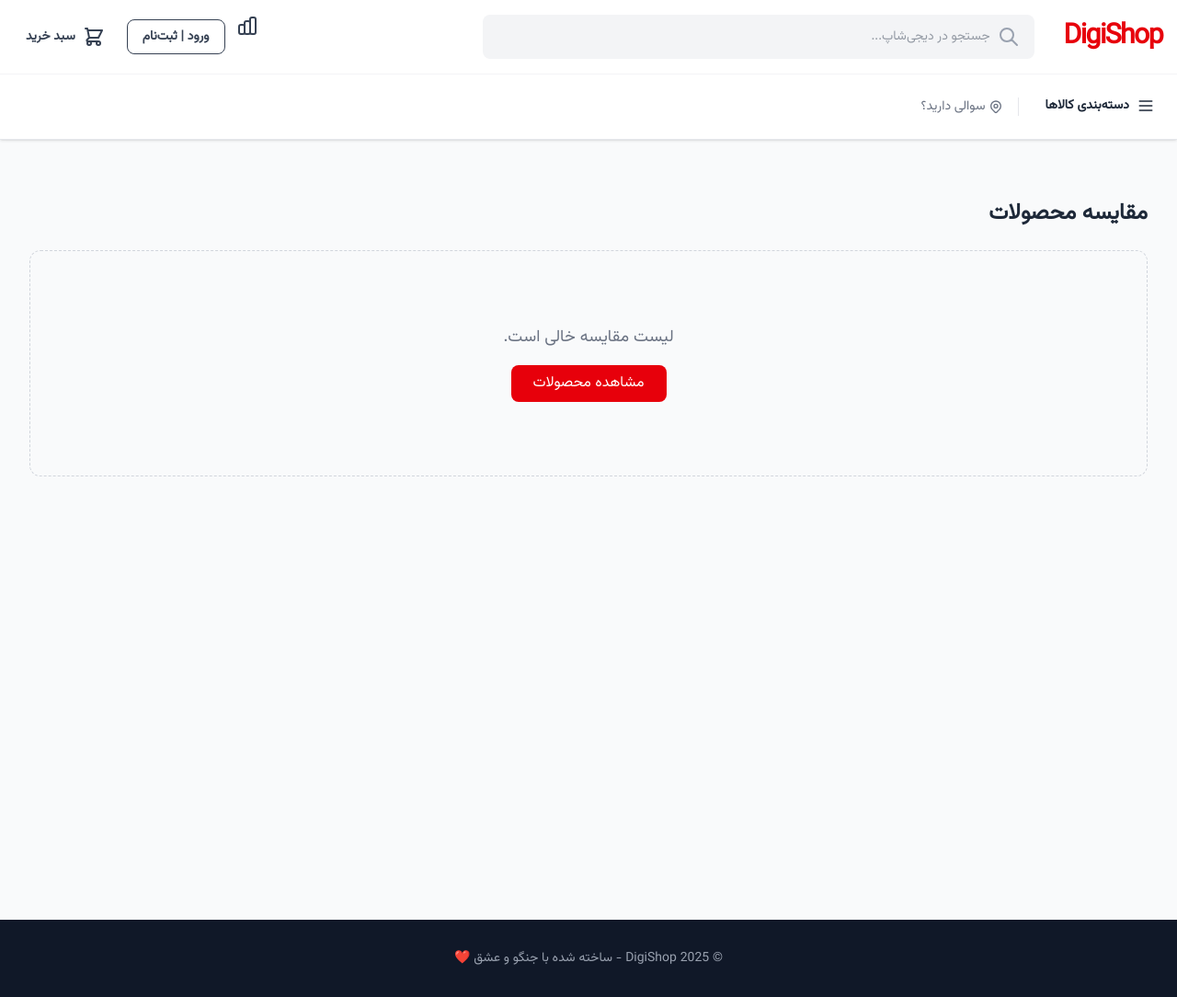
After one commit to m-nazarian/DigiShop-Django-MultiVendor, a Django app: page /products/compare/ in a window 1280 px wide. The commit adds this page. Shown: the whole page at 92% size. Run offline with Django 5.2, Linux system fonts and the light colour scheme; data that the repository does not hold is empty; some libraries are stand-ins or nearby versions.

Commit message:
Creating a product comparison using Alpine.js, HTMX

```diff
--- a/products/admin.py
+++ b/products/admin.py
@@ -25,7 +25,8 @@ class MegaMenuItemInline(admin.TabularInline):
 
 @admin.register(Category)
 class CategoryAdmin(DraggableMPTTAdmin):
-    list_display = ['tree_actions', 'indented_title', 'slug', 'is_active']
+    list_display = ['tree_actions', 'indented_title', 'slug', 'is_comparison_root', 'is_active']
+    list_editable = ['is_comparison_root', 'is_active']
     list_display_links = ['indented_title']
     search_fields = ['name']
     prepopulated_fields = {'slug': ('name',)}
--- a/products/models.py
+++ b/products/models.py
@@ -26,6 +26,12 @@ class Category(MPTTModel):
     icon = models.ImageField(upload_to='categories/icons/', blank=True, null=True, verbose_name='آیکون')
     image = models.ImageField(upload_to='categories/images/', blank=True, null=True, verbose_name='تصویر')
     is_active = models.BooleanField(default=True, verbose_name='فعال')
+
+    is_comparison_root = models.BooleanField(
+        default=False,
+        verbose_name='اجازه مقایسه زیرمجموعه‌ها',
+        help_text="اگر این تیک را بزنید، تمام محصولات موجود در زیرمجموعه‌های این دسته می‌توانند با هم مقایسه شوند. (مثلاً برای دسته 'موبایل' تیک بزنید تا سامسونگ و اپل مقایسه شوند)"
+    )
 
     class MPTTMeta:
         order_insertion_by = ['name']
--- a/products/urls.py
+++ b/products/urls.py
@@ -6,6 +6,10 @@ app_name = 'products'
 urlpatterns = [
     path('api/category-attributes/<int:category_id>/', views.get_category_attributes, name='category_attributes'),
     path('', views.product_list, name='product_list'),
+    path('amazing-offers/', views.amazing_offers, name='amazing_offers'),
+    path('compare/', views.compare_products, name='compare_products'),
+    path('compare/search/', views.search_for_compare, name='search_for_compare'),
+    path('compare/add/<int:product_id>/', views.add_to_compare, name='add_to_compare'),
+    path('compare/remove/<int:product_id>/', views.remove_from_compare, name='remove_from_compare'),
     path('<str:slug>/', views.product_detail, name='product_detail'),
-    path('amazing-offers/', views.amazing_offers, name='amazing_offers'),
 ]
--- a/products/views.py
+++ b/products/views.py
@@ -1,9 +1,12 @@
-from django.http import JsonResponse
+from django.http import JsonResponse, HttpResponse
 from django.contrib.admin.views.decorators import staff_member_required
-from django.shortcuts import get_object_or_404, render
+from django.shortcuts import get_object_or_404, render, redirect
 from .models import ProductAttribute, Category, Product, Brand, AttributeGroup, Review
 from .forms import ReviewForm
+from django.contrib import messages
 from django.db.models import Count, Q
+from django.template.loader import render_to_string
+from django.utils.text import Truncator
 
 
 # --- API مربوط به پنل ادمین ---
@@ -190,3 +193,182 @@ def amazing_offers(request):
         'products': products
     }
     return render(request, 'products/amazing_offers.html', context)
+
+
+# 1. تابع کمکی برای رندر کردن جدول
+def render_compare_table(request):
+    compare_list = request.session.get('compare_list', [])
+    products = Product.objects.filter(id__in=compare_list)
+
+    context = {'products': products}
+
+    if products.exists():
+        reference_category = products.first().category
+        category_family = reference_category.get_ancestors(include_self=True)
+        groups = AttributeGroup.objects.filter(category__in=category_family).prefetch_related('attributes').order_by(
+            'category__level', 'order')
+
+        comparison_data = []
+        for group in groups:
+            group_attrs = []
+            for attr in group.attributes.all():
+                row = {'label': attr.label, 'values': []}
+                has_value = False
+                for product in products:
+                    val = product.specifications.get(attr.key, '-')
+                    row['values'].append(val)
+                    if val != '-': has_value = True
+                if has_value: group_attrs.append(row)
+            if group_attrs: comparison_data.append({'group_name': group.name, 'attributes': group_attrs})
+
+        context['comparison_data'] = comparison_data
+
+    # اگر درخواست HTMX بود، فقط پارشیال جدول رو برگردون
+    return render(request, 'products/partials/compare_table.html', context)
+
+
+# 2. ویوی اصلی صفحه مقایسه
+def compare_products(request):
+    # برای بار اول که صفحه باز میشه، کل قالب رو میفرستیم
+    # اما دیتای جدول رو با همون تابع کمکی میسازیم
+    response = render_compare_table(request)
+
+    compare_list = request.session.get('compare_list', [])
+    products = Product.objects.filter(id__in=compare_list)
+
+    # لاجیک ساخت comparison_data
+    comparison_data = []
+    if products.exists():
+        reference_category = products.first().category
+        category_family = reference_category.get_ancestors(include_self=True)
+        groups = AttributeGroup.objects.filter(category__in=category_family).prefetch_related('attributes')
+
+        for group in groups:
+            group_attrs = []
+            for attr in group.attributes.all():
+                row = {'label': attr.label, 'values': []}
+                has_value = False
+                for product in products:
+                    val = product.specifications.get(attr.key, '-')
+                    row['values'].append(val)
+                    if val != '-': has_value = True
+                if has_value: group_attrs.append(row)
+            if group_attrs: comparison_data.append({'group_name': group.name, 'attributes': group_attrs})
+
+    context = {
+        'products': products,
+        'comparison_data': comparison_data
+    }
+    return render(request, 'products/compare.html', context)
+
+
+# 3. افزودن به مقایسه
+def add_to_compare(request, product_id):
+    product = get_object_or_404(Product, id=product_id)
+    compare_list = request.session.get('compare_list', [])
+
+    msg_text = ""
+
+    short_name = Truncator(product.name).words(6, truncate='...')
+
+    # --- لاجیک بررسی و افزودن ---
+    if product_id not in compare_list:
+        is_compatible = False
+        if not compare_list:
+            is_compatible = True
+        else:
+            first_product = Product.objects.get(id=compare_list[0])
+            if product.category == first_product.category:
+                is_compatible = True
+            else:
+                cat1_ancestors = product.category.get_ancestors(include_self=True)
+                cat2_ancestors = first_product.category.get_ancestors(include_self=True)
+                common_ancestors = set(cat1_ancestors) & set(cat2_ancestors)
+                for ancestor in common_ancestors:
+                    if ancestor.is_comparison_root:
+                        is_compatible = True
+                        break
+
+        if is_compatible:
+            if len(compare_list) < 4:
+                compare_list.append(product_id)
+                request.session['compare_list'] = compare_list
+                # استفاده از نام کوتاه در پیام موفقیت
+                msg_text = f"{short_name} به لیست مقایسه اضافه شد."
+            else:
+                msg_text = "ظرفیت لیست مقایسه پر است."
+        else:
+            msg_text = "این محصول با لیست مقایسه هم‌خوانی ندارد."
+    else:
+        msg_text = f"{short_name} قبلاً در لیست وجود دارد."
+
+    # --- مدیریت پاسخ HTMX ---
+    if request.htmx:
+        if request.headers.get('HX-Target') == 'compare-table-container':
+            table_html = render_compare_table(request).content.decode('utf-8')
+            badge_html = render_to_string('core/includes/compare_badge.html', request=request)
+            return HttpResponse(table_html + badge_html)
+
+        toast_html = render_to_string('core/includes/toast_oob.html', {'message': msg_text}, request=request)
+        badge_html = render_to_string('core/includes/compare_badge.html', request=request)
+
+        return HttpResponse(toast_html + badge_html)
+
+    messages.info(request, msg_text)
+    return redirect('products:product_detail', slug=product.slug)
+
+
+def remove_from_compare(request, product_id):
+    compare_list = request.session.get('compare_list', [])
+    if product_id in compare_list:
+        compare_list.remove(product_id)
+        request.session['compare_list'] = compare_list
+
+    if request.htmx:
+        # وقتی حذف میکنیم، هم جدول باید آپدیت شه، هم بج بالای صفحه
+        table_response = render_compare_table(request)
+        table_html = table_response.content.decode('utf-8')
+
+        # رندر کردن بج جدید
+        badge_html = render_to_string('core/includes/compare_badge.html', request=request)
+
+        # ارسال هر دو با هم
+        return HttpResponse(table_html + badge_html)
+
+    return redirect('products:compare_products')
+
+
+# 5. جستجو برای مقایسه
+def search_for_compare(request):
+    query = request.GET.get('q', '').strip()
+    if not query or len(query) < 2:
+        return HttpResponse('')
+
+    compare_list = request.session.get('compare_list', [])
+
+    products = Product.objects.filter(name__icontains=query, status=Product.Status.PUBLISHED)
+
+    # اگر لیستی وجود دارد، باید فقط محصولات هم‌دسته را بیاوریم
+    if compare_list:
+        first_product = Product.objects.get(id=compare_list[0])
+        # پیدا کردن دسته‌های مجاز (خود دسته + اجدادی که تیک root دارن)
+        valid_categories = [first_product.category]
+        ancestors = first_product.category.get_ancestors(include_self=True)
+
+        # اگر یکی از اجداد root باشه، تمام زیرمجموعه‌های اون جد مجازن
+        root_category = None
+        for anc in ancestors:
+            if anc.is_comparison_root:
+                root_category = anc
+                break
+
+        if root_category:
+            products = products.filter(category__in=root_category.get_descendants(include_self=True))
+        else:
+            # اگر هیچ ریشه‌ای تعریف نشده، فقط دقیقا همون دسته رو بیار
+            products = products.filter(category=first_product.category)
+
+    # حذف محصولاتی که الان تو لیست هستن
+    products = products.exclude(id__in=compare_list)[:5]
+
+    return render(request, 'products/partials/compare_search_results.html', {'products': products})
--- a/templates/base.html
+++ b/templates/base.html
@@ -77,6 +77,9 @@
             </div>
 
             <div class="flex gap-3 items-center">
+
+                {% include 'core/includes/compare_badge.html' %}
+
                 {% if user.is_authenticated %}
                     <div class="relative group" x-data="{ open: false }">
                         <button @click="open = !open" class="flex items-center gap-2 px-3 py-2 border border-gray-200 rounded-lg hover:bg-gray-50 transition">
@@ -98,6 +101,7 @@
                 {% endif %}
 
                 {% include 'orders/includes/cart_dropdown.html' %}
+
             </div>
         </div>
 
@@ -115,5 +119,45 @@
         </div>
     </footer>
 
+<div id="toast-container" class="fixed bottom-5 left-5 z-[9999] space-y-3 flex flex-col items-start pointer-events-none">
+    {% if messages %}
+        {% for message in messages %}
+        <div x-data="{ show: true }"
+             x-init="setTimeout(() => show = false, 4000)"
+             x-show="show"
+             x-transition:enter="transition ease-out duration-300"
+             x-transition:enter-start="opacity-0 translate-y-2"
+             x-transition:enter-end="opacity-100 translate-y-0"
+             x-transition:leave="transition ease-in duration-300"
+             x-transition:leave-start="opacity-100 translate-y-0"
+             x-transition:leave-end="opacity-0 translate-y-2"
+             class="pointer-events-auto flex items-center gap-3 px-4 py-3 rounded-lg shadow-lg border text-sm font-medium
+             {% if message.tags == 'success' %} bg-green-50 text-green-700 border-green-200
+             {% elif message.tags == 'error' %} bg-red-50 text-red-700 border-red-200
+             {% elif message.tags == 'warning' %} bg-yellow-50 text-yellow-700 border-yellow-200
+             {% else %} bg-gray-50 text-gray-700 border-gray-200 {% endif %}">
+
+            {% if message.tags == 'success' %}
+                <svg class="w-5 h-5 text-green-500" fill="none" stroke="currentColor" viewBox="0 0 24 24"><path stroke-linecap="round" stroke-linejoin="round" stroke-width="2" d="M5 13l4 4L19 7"></path></svg>
+            {% elif message.tags == 'error' %}
+                <svg class="w-5 h-5 text-red-500" fill="none" stroke="currentColor" viewBox="0 0 24 24"><path stroke-linecap="round" stroke-linejoin="round" stroke-width="2" d="M6 18L18 6M6 6l12 12"></path></svg>
+            {% else %}
+                <svg class="w-5 h-5 text-yellow-500" fill="none" stroke="currentColor" viewBox="0 0 24 24"><path stroke-linecap="round" stroke-linejoin="round" stroke-width="2" d="M12 9v2m0 4h.01m-6.938 4h13.856c1.54 0 2.502-1.667 1.732-3L13.732 4c-.77-1.333-2.694-1.333-3.464 0L3.34 16c-.77 1.333.192 3 1.732 3z"></path></svg>
+            {% endif %}
+
+            <span>{{ message }}</span>
+
+            <button @click="show = false" class="hover:opacity-70">
+                <svg class="w-4 h-4" fill="none" stroke="currentColor" viewBox="0 0 24 24"><path stroke-linecap="round" stroke-linejoin="round" stroke-width="2" d="M6 18L18 6M6 6l12 12"></path></svg>
+            </button>
+        </div>
+        {% endfor %}
+    {% endif %}
+</div>
+
 </body>
 </html>
+
+
+</body>
+</html>
--- /dev/null
+++ b/templates/core/includes/compare_badge.html
@@ -0,0 +1,11 @@
+<div id="compare-badge" hx-swap-oob="true" class="relative inline-block">
+    <a href="{% url 'products:compare_products' %}" class="relative text-gray-700 hover:text-red-600 transition ml-4" title="مقایسه محصولات">
+        <svg class="w-6 h-6" fill="none" stroke="currentColor" viewBox="0 0 24 24"><path stroke-linecap="round" stroke-linejoin="round" stroke-width="2" d="M9 19v-6a2 2 0 00-2-2H5a2 2 0 00-2 2v6a2 2 0 002 2h2a2 2 0 002-2zm0 0V9a2 2 0 012-2h2a2 2 0 012 2v10m-6 0a2 2 0 002 2h2a2 2 0 002-2m0 0V5a2 2 0 012-2h2a2 2 0 012 2v14a2 2 0 01-2 2h-2a2 2 0 01-2-2z"></path></svg>
+
+        {% if request.session.compare_list %}
+        <span class="absolute -top-2 -right-2 bg-red-600 text-white text-[10px] font-bold w-4 h-4 flex items-center justify-center rounded-full animate-bounce">
+            {{ request.session.compare_list|length }}
+        </span>
+        {% endif %}
+    </a>
+</div>
--- /dev/null
+++ b/templates/products/compare.html
@@ -0,0 +1,55 @@
+{% extends 'base.html' %}
+{% load humanize %}
+
+{% block title %}مقایسه محصولات{% endblock %}
+
+{% block content %}
+<div class="container mx-auto px-4 py-8" x-data="{ showAddModal: false }">
+
+    <div class="flex items-center justify-between mb-6">
+        <h1 class="text-2xl font-bold text-gray-800">مقایسه محصولات</h1>
+        {% if products %}
+        <a href="{% url 'products:product_list' %}" class="text-sm text-blue-500 hover:text-blue-700">بازگشت به لیست</a>
+        {% endif %}
+    </div>
+
+    {% include 'products/partials/compare_table.html' %}
+
+
+    <div x-show="showAddModal"
+         style="display: none;"
+         class="fixed inset-0 z-[1000] flex items-center justify-center px-4"
+         @keydown.escape.window="showAddModal = false">
+
+        <div class="absolute inset-0 bg-black/50 backdrop-blur-sm transition-opacity" @click="showAddModal = false"></div>
+
+        <div class="bg-white rounded-2xl shadow-2xl w-full max-w-lg z-10 overflow-hidden transform transition-all p-6 relative">
+
+            <div class="flex justify-between items-center mb-4">
+                <h3 class="text-lg font-bold text-gray-800">افزودن کالا به مقایسه</h3>
+                <button @click="showAddModal = false" class="text-gray-400 hover:text-gray-600">
+                    <svg class="w-6 h-6" fill="none" stroke="currentColor" viewBox="0 0 24 24"><path stroke-linecap="round" stroke-linejoin="round" stroke-width="2" d="M6 18L18 6M6 6l12 12"></path></svg>
+                </button>
+            </div>
+
+            <div class="relative mb-4">
+                <input type="text"
+                       name="q" x-ref="searchInput"
+                       placeholder="نام کالا را جستجو کنید..."
+                       class="w-full bg-gray-100 border-none rounded-xl px-4 py-3 focus:ring-2 focus:ring-blue-500"
+                       hx-get="{% url 'products:search_for_compare' %}"
+                       hx-trigger="keyup changed delay:500ms"
+                       hx-target="#compare-search-results"
+                       autocomplete="off">
+                <div class="absolute left-3 top-3 text-gray-400">
+                    <svg class="w-5 h-5" fill="none" stroke="currentColor" viewBox="0 0 24 24"><path stroke-linecap="round" stroke-linejoin="round" stroke-width="2" d="M21 21l-6-6m2-5a7 7 0 11-14 0 7 7 0 0114 0z"></path></svg>
+                </div>
+            </div>
+
+            <div id="compare-search-results" class="max-h-[300px] overflow-y-auto custom-scrollbar space-y-2 min-h-[100px]">
+                <p class="text-center text-gray-400 text-sm mt-8">برای پیدا کردن محصول تایپ کنید...</p>
+            </div>
+        </div>
+    </div>
+    </div>
+{% endblock %}
--- /dev/null
+++ b/templates/products/partials/compare_table.html
@@ -0,0 +1,77 @@
+{% load humanize %}
+
+<div id="compare-table-container" class="overflow-x-auto pb-4 custom-scrollbar fade-in">
+    {% if products %}
+    <table class="w-full min-w-[800px] border-collapse text-right">
+        <thead>
+            <tr>
+                <th class="p-4 bg-gray-50 border-b min-w-[200px] sticky right-0 z-10 text-gray-500 font-normal align-middle">
+                    مشخصات کلی
+                </th>
+                {% for product in products %}
+                <th class="p-4 border-b min-w-[250px] align-top bg-white relative group">
+                    <div class="flex flex-col items-center">
+                        <button hx-post="{% url 'products:remove_from_compare' product.id %}"
+                                hx-target="#compare-table-container"
+                                hx-swap="outerHTML"
+                                class="absolute -top-2 -right-2 bg-gray-100 hover:bg-red-100 text-gray-400 hover:text-red-600 rounded-full p-1 transition cursor-pointer z-20">
+                            <svg class="w-4 h-4" fill="none" stroke="currentColor" viewBox="0 0 24 24"><path stroke-linecap="round" stroke-linejoin="round" stroke-width="2" d="M6 18L18 6M6 6l12 12"></path></svg>
+                        </button>
+
+                        <a href="{{ product.get_absolute_url }}" class="block w-32 h-32 mb-3">
+                            <img src="{{ product.image.url }}" class="w-full h-full object-contain mix-blend-multiply" alt="{{ product.name }}">
+                        </a>
+                        <a href="{{ product.get_absolute_url }}" class="text-sm font-bold text-gray-800 hover:text-red-600 text-center line-clamp-2 h-10 mb-2">
+                            {{ product.name }}
+                        </a>
+
+                        {% if product.is_available %}
+                            <div class="text-lg font-bold text-gray-900 mb-2">{{ product.final_price|intcomma }} <span class="text-xs">تومان</span></div>
+                            <button hx-post="{% url 'orders:cart_add' product.id %}" hx-target="#cart-dropdown-container" hx-swap="outerHTML" class="w-full py-2 bg-red-600 text-white text-xs font-bold rounded-lg hover:bg-red-700 transition">
+                                افزودن به سبد
+                            </button>
+                        {% else %}
+                            <div class="text-gray-400 font-bold bg-gray-100 px-3 py-1 rounded text-sm mt-2">ناموجود</div>
+                        {% endif %}
+                    </div>
+                </th>
+                {% endfor %}
+
+                {% if products|length < 4 %}
+                <th class="p-4 border-b min-w-[250px] bg-gray-50/30 align-middle text-center">
+                    <button @click="showAddModal = true; setTimeout(() => $refs.searchInput.focus(), 100)" class="flex flex-col items-center justify-center h-full text-gray-400 hover:text-blue-600 transition cursor-pointer w-full py-10 border-2 border-dashed border-gray-300 hover:border-blue-400 rounded-xl">
+                        <svg class="w-10 h-10 mb-2" fill="none" stroke="currentColor" viewBox="0 0 24 24"><path stroke-linecap="round" stroke-linejoin="round" stroke-width="2" d="M12 4v16m8-8H4"></path></svg>
+                        <span class="text-sm font-bold">افزودن محصول</span>
+                    </button>
+                </th>
+                {% endif %}
+            </tr>
+        </thead>
+
+        <tbody>
+            {% for group in comparison_data %}
+                <tr><td colspan="5" class="bg-gray-100 p-3 font-bold text-gray-700 text-sm border-y border-gray-200">{{ group.group_name }}</td></tr>
+                {% for attr in group.attributes %}
+                <tr class="hover:bg-gray-50 transition">
+                    <td class="p-4 text-sm text-gray-500 border-b font-medium bg-gray-50/30">{{ attr.label }}</td>
+                    {% for val in attr.values %}
+                    <td class="p-4 text-sm text-gray-800 border-b text-center font-medium leading-7">
+                        {% if val == '-' %}<span class="text-gray-300">-</span>
+                        {% elif val == True %}<svg class="w-5 h-5 text-green-500 mx-auto" fill="none" stroke="currentColor" viewBox="0 0 24 24"><path stroke-linecap="round" stroke-linejoin="round" stroke-width="2" d="M5 13l4 4L19 7"></path></svg>
+                        {% elif val == False %}<svg class="w-5 h-5 text-red-500 mx-auto" fill="none" stroke="currentColor" viewBox="0 0 24 24"><path stroke-linecap="round" stroke-linejoin="round" stroke-width="2" d="M6 18L18 6M6 6l12 12"></path></svg>
+                        {% else %}{{ val|linebreaksbr }}{% endif %}
+                    </td>
+                    {% endfor %}
+                    {% if products|length < 4 %}<td class="border-b"></td>{% endif %}
+                </tr>
+                {% endfor %}
+            {% endfor %}
+        </tbody>
+    </table>
+    {% else %}
+    <div class="text-center py-20 bg-gray-50 rounded-xl border border-dashed border-gray-300">
+        <p class="text-gray-500 text-lg mb-4">لیست مقایسه خالی است.</p>
+        <a href="{% url 'products:product_list' %}" class="inline-block bg-red-600 text-white px-6 py-2 rounded-lg hover:bg-red-700 transition">مشاهده محصولات</a>
+    </div>
+    {% endif %}
+</div>
--- a/theme/static/css/dist/styles.css
+++ b/theme/static/css/dist/styles.css
@@ -32,6 +32,7 @@
     --color-green-700: oklch(52.7% 0.154 150.069);
     --color-blue-50: oklch(97% 0.014 254.604);
     --color-blue-100: oklch(93.2% 0.032 255.585);
+    --color-blue-400: oklch(70.7% 0.165 254.624);
     --color-blue-500: oklch(62.3% 0.214 259.815);
     --color-blue-600: oklch(54.6% 0.245 262.881);
     --color-blue-700: oklch(48.8% 0.243 264.376);
@@ -52,6 +53,7 @@
     --color-white: #fff;
     --spacing: 0.25rem;
     --container-md: 28rem;
+    --container-lg: 32rem;
     --container-2xl: 42rem;
     --container-4xl: 56rem;
     --container-5xl: 64rem;
@@ -91,6 +93,8 @@
     --ease-out: cubic-bezier(0, 0, 0.2, 1);
     --animate-spin: spin 1s linear infinite;
     --animate-pulse: pulse 2s cubic-bezier(0.4, 0, 0.6, 1) infinite;
+    --animate-bounce: bounce 1s infinite;
+    --blur-sm: 8px;
     --default-transition-duration: 150ms;
     --default-transition-timing-function: cubic-bezier(0.4, 0, 0.2, 1);
     --default-font-family: var(--font-sans);
@@ -1237,6 +1247,9 @@
   .bottom-4 {
     bottom: calc(var(--spacing) * 4);
   }
+  .bottom-5 {
+    bottom: calc(var(--spacing) * 5);
+  }
   .bottom-\[-30px\] {
     bottom: -30px;
   }
@@ -1249,8 +1262,14 @@
   .left-2 {
     left: calc(var(--spacing) * 2);
   }
+  .left-3 {
+    left: calc(var(--spacing) * 3);
+  }
   .left-4 {
     left: calc(var(--spacing) * 4);
+  }
+  .left-5 {
+    left: calc(var(--spacing) * 5);
   }
   .left-6 {
     left: calc(var(--spacing) * 6);
@@ -1360,6 +1382,9 @@
   }
   .z-\[1000\] {
     z-index: 1000;
+  }
+  .z-\[9999\] {
+    z-index: 9999;
   }
   .col-span-2 {
     grid-column: span 2 / span 2;
@@ -1549,6 +1574,9 @@
   }
   .ml-1 {
     margin-left: calc(var(--spacing) * 1);
+  }
+  .ml-4 {
+    margin-left: calc(var(--spacing) * 4);
   }
   @layer daisyui.l1.l2.l3 {
     .status {
@@ -3901,6 +4029,42 @@
   syntax: "*";
   inherits: false;
 }
+@property --tw-backdrop-blur {
+  syntax: "*";
+  inherits: false;
+}
+@property --tw-backdrop-brightness {
+  syntax: "*";
+  inherits: false;
+}
+@property --tw-backdrop-contrast {
+  syntax: "*";
+  inherits: false;
+}
+@property --tw-backdrop-grayscale {
+  syntax: "*";
+  inherits: false;
+}
+@property --tw-backdrop-hue-rotate {
+  syntax: "*";
+  inherits: false;
+}
+@property --tw-backdrop-invert {
+  syntax: "*";
+  inherits: false;
+}
+@property --tw-backdrop-opacity {
+  syntax: "*";
+  inherits: false;
+}
+@property --tw-backdrop-saturate {
+  syntax: "*";
+  inherits: false;
+}
+@property --tw-backdrop-sepia {
+  syntax: "*";
+  inherits: false;
+}
 @property --tw-duration {
   syntax: "*";
   inherits: false;
@@ -3992,6 +4166,15 @@
       --tw-drop-shadow-color: initial;
       --tw-drop-shadow-alpha: 100%;
       --tw-drop-shadow-size: initial;
+      --tw-backdrop-blur: initial;
+      --tw-backdrop-brightness: initial;
+      --tw-backdrop-contrast: initial;
+      --tw-backdrop-grayscale: initial;
+      --tw-backdrop-hue-rotate: initial;
+      --tw-backdrop-invert: initial;
+      --tw-backdrop-opacity: initial;
+      --tw-backdrop-saturate: initial;
+      --tw-backdrop-sepia: initial;
       --tw-duration: initial;
       --tw-ease: initial;
       --tw-scale-x: 1;
```
Also changed, not shown: other parts of theme/static/css/dist/styles.css (+119 -0 lines), templates/core/includes/toast_oob.html (added, +21 -0 lines), templates/products/partials/compare_search_results.html (added, +28 -0 lines), templates/products/product_detail.html (+12 -0 lines), products/migrations/0012_category_is_comparison_root.py (added).
